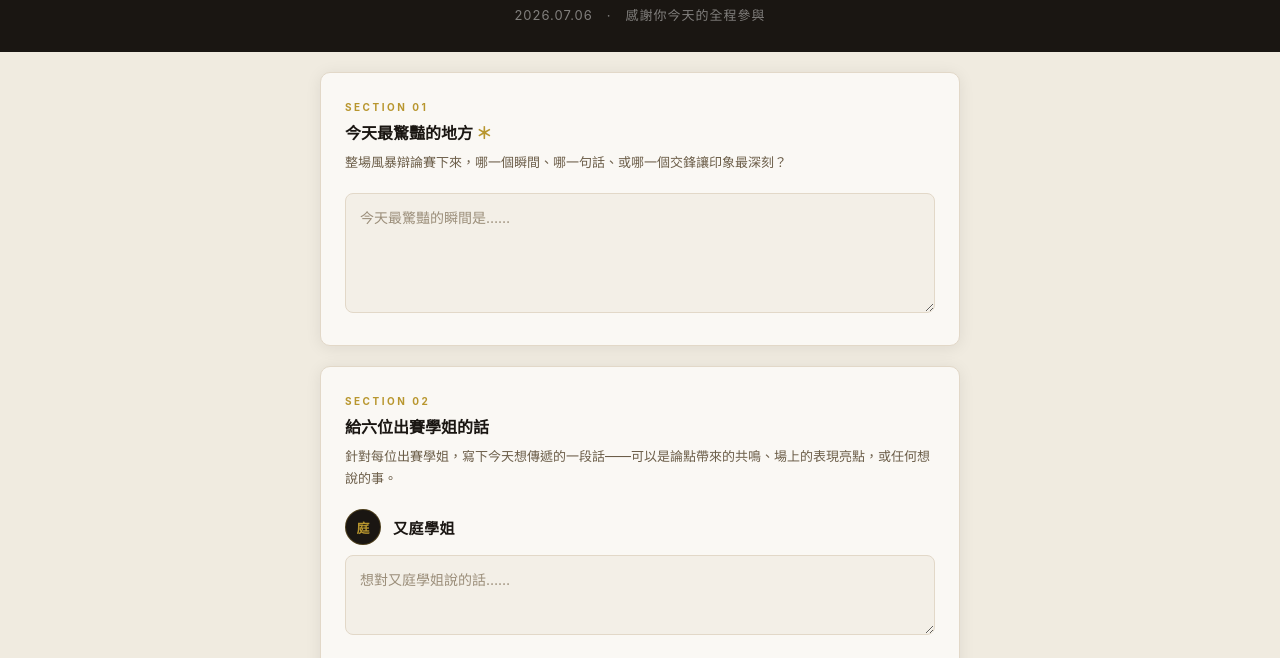
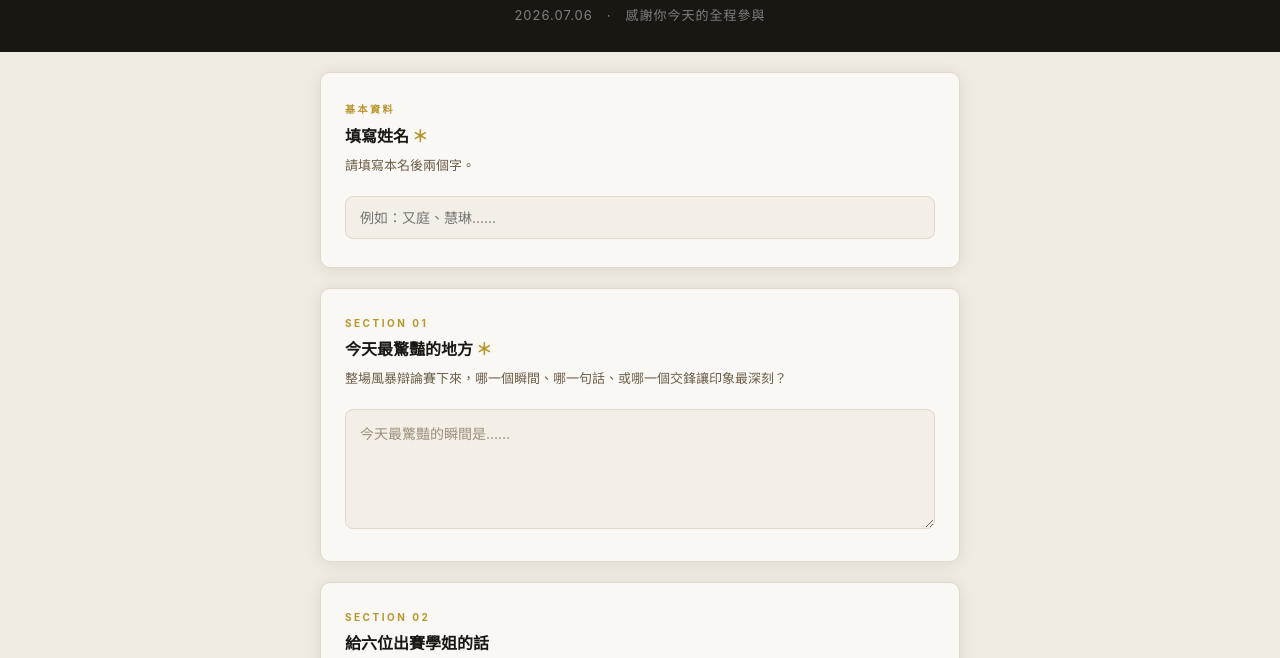
Before and after one commit to grace63188/07066, a plain HTML site: page index.html in a window 1280 px wide. Shown: the part 115-773 px from the top of the page. Drawn offline with Linux system fonts and the light colour scheme.

Commit message:
Update index.html

```diff
--- a/index.html
+++ b/index.html
@@ -262,6 +262,22 @@
   <!-- 表單本體 -->
   <form id="main-form" onsubmit="handleSubmit(event)">
 
+    <!-- Section 0：姓名 -->
+    <div class="section">
+      <div class="section-label">基本資料</div>
+      <div class="section-title">填寫姓名<span class="req">＊</span></div>
+      <div class="section-desc">請填寫本名後兩個字。</div>
+      <input
+        type="text"
+        name="msg_name"
+        placeholder="例如：又庭、慧琳……"
+        required
+        style="width:100%;border:1px solid var(--border);border-radius:8px;padding:12px 14px;font-family:inherit;font-size:14px;color:var(--text);background:var(--card2);outline:none;transition:border-color 0.2s,box-shadow 0.2s;"
+        onfocus="this.style.borderColor='var(--gold)';this.style.boxShadow='0 0 0 3px var(--gold-dim)';this.style.background='#fff';"
+        onblur="this.style.borderColor='';this.style.boxShadow='';this.style.background='var(--card2)';"
+      >
+    </div>
+
     <!-- Section 1：今天最驚豔的地方 -->
     <div class="section">
       <div class="section-label">Section 01</div>
@@ -396,6 +412,7 @@ function handleSubmit(e) {
   btn.disabled = true;
 
   const data = {
+    msg_name      : form.msg_name.value.trim(),
     msg_highlight : form.msg_highlight.value.trim(),
     msg_youtting  : form.msg_youtting.value.trim(),
     msg_huilin    : form.msg_huilin.value.trim(),
```
